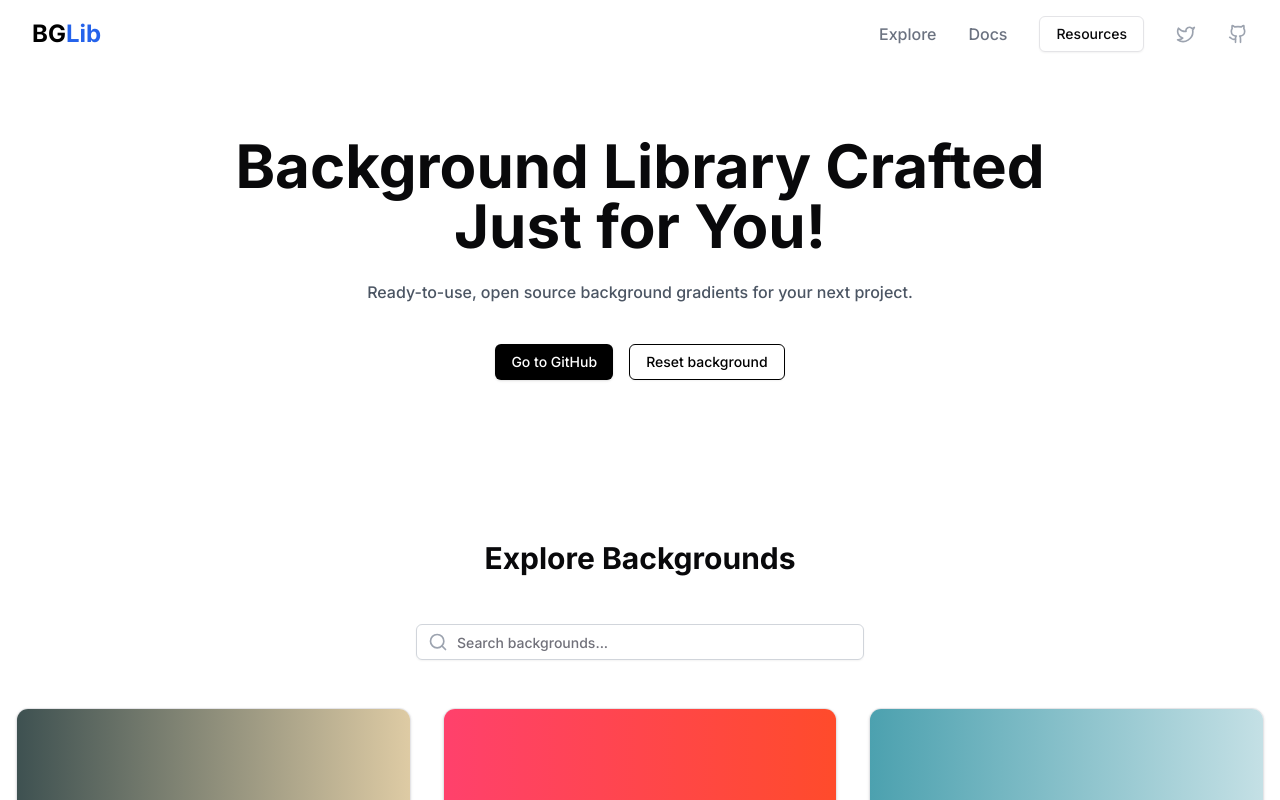
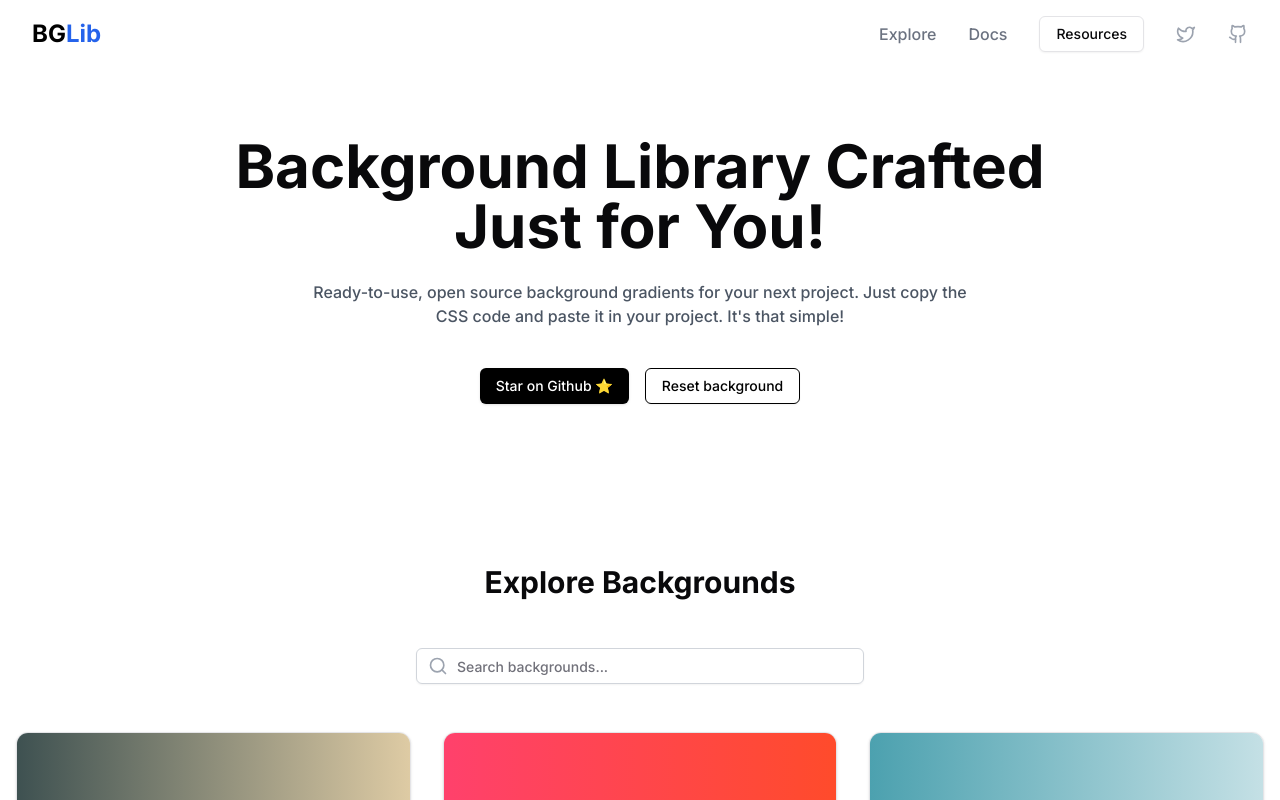
Before and after one commit to zaid-commits/BgLib, a React (Vite) app: page / in a window 1280 px wide. Shown: the top 800 px of the page. Built offline with nearby package versions, Linux system fonts and the light colour scheme.

Commit message:
updated hero section code

```diff
--- a/src/components/HeroSection.tsx
+++ b/src/components/HeroSection.tsx
@@ -6,12 +6,12 @@ export const HeroSection = () => (
       Background Library Crafted Just for You!
     </h1>
     <p className="text-gray-600 max-w-2xl mx-auto mb-10">
-      Ready-to-use, open source background gradients for your next project.
+      Ready-to-use, open source background gradients for your next project. Just copy the CSS code and paste it in your project. It's that simple!
     </p>
     <div className="flex flex-col sm:flex-row gap-4 justify-center">
-      <Button variant="default" className="bg-black text-white hover:bg-gray-800">
-        Go to GitHub
-      </Button>
+    <Button variant="default" className="bg-black text-white hover:bg-gray-800">
+      Star on Github ⭐
+    </Button>
       <Button variant="outline" className="text-black border-black hover:bg-gray-100">
         Reset background
       </Button>
```
